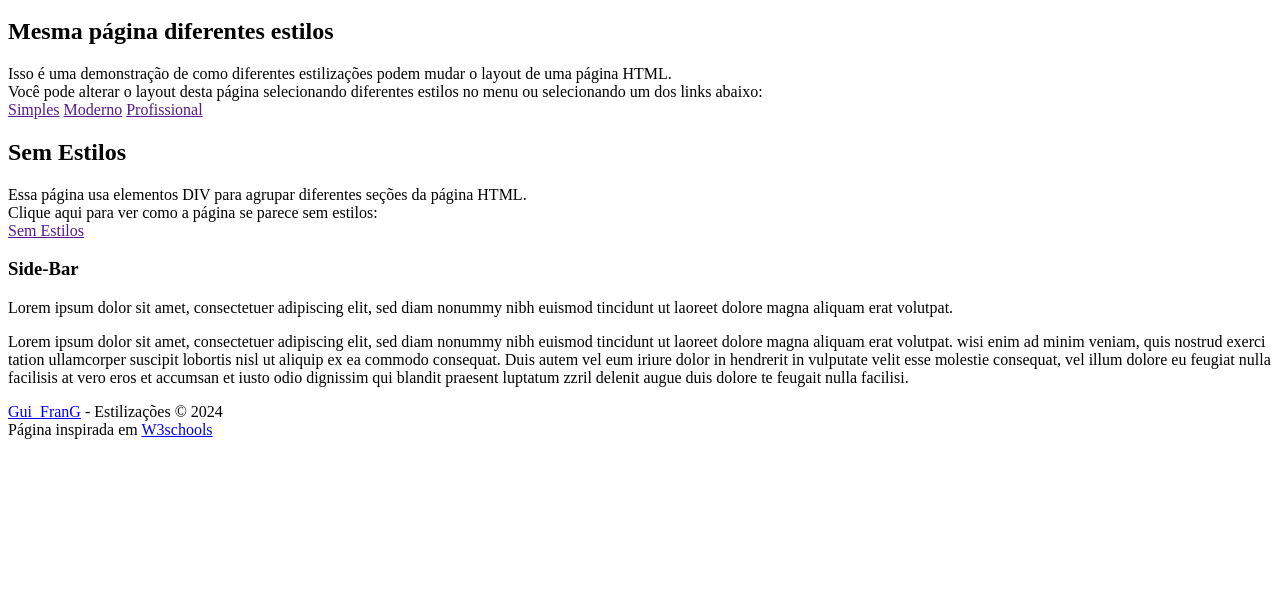
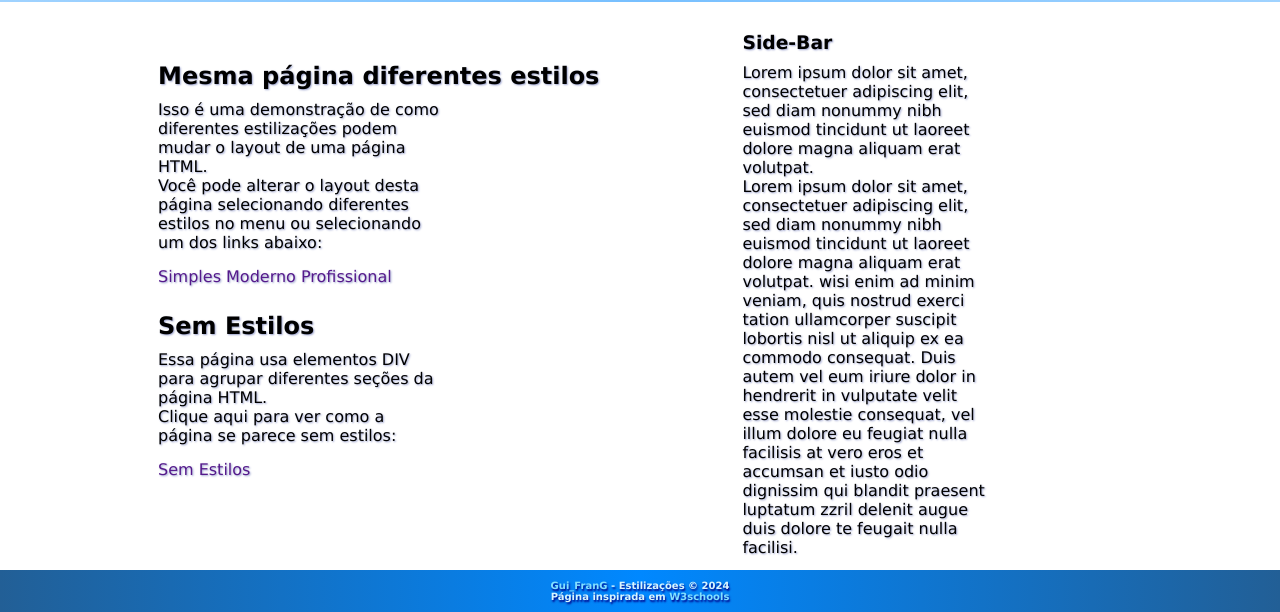
Before and after one commit to GuilhermeFranG/Estiliza-es, a plain HTML site: page index.html in a window 1280 px wide. Shown: the part 188-800 px from the top of the page. Drawn offline with Linux system fonts and the light colour scheme.

Commit message:
Update index.html

```diff
--- a/index.html
+++ b/index.html
@@ -5,7 +5,7 @@
     <meta charset="UTF-8" />
     <meta name="viewport" content="width=device-width, initial-scale=1.0" />
     <meta http-equiv="X-UA-Compatible" content="ie=edge" />
-    <link rel="stylesheet" href="#" />
+    <link rel="stylesheet" href="/Css/simples.css" />
     <link rel="shortcut icon" href="styleCloud.png" type="image/x-icon" />
     <script src="script.js" defer></script>
     <title>Teste de Estilizações</title>
```
